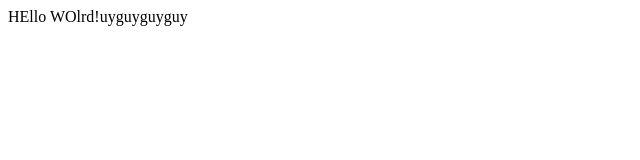
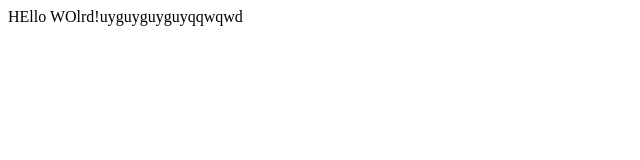
Before and after one commit to kimsungsoo/test, a plain HTML site: page index.html in a window 1280 px wide. Shown: the full height of the page, 0-640 px from the left. Drawn offline with Linux system fonts and the light colour scheme.

```diff
--- a/index.html
+++ b/index.html
@@ -19,6 +19,6 @@
 	</head>
 
 	<body>
-		HEllo WOlrd!uyguyguyguy
+		HEllo WOlrd!uyguyguyguyqqwqwd
 	</body>
 </html>
```
